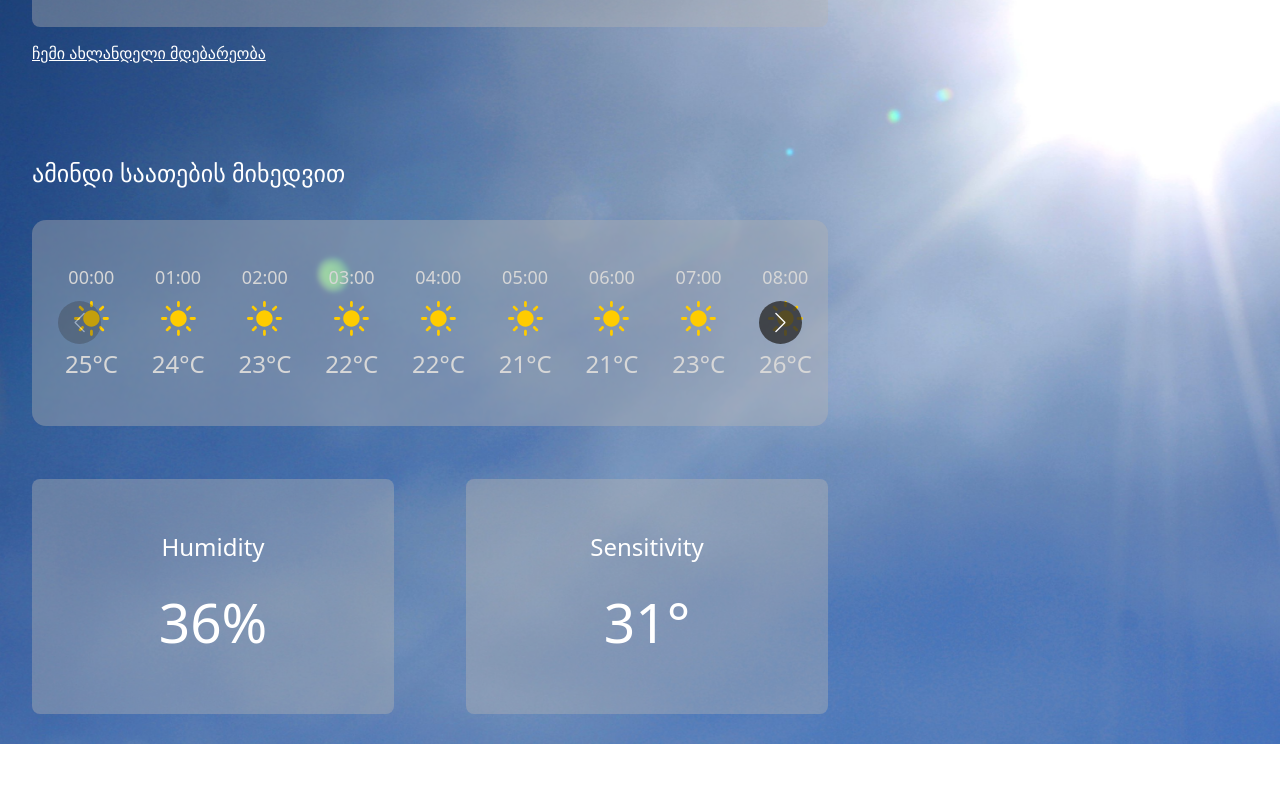
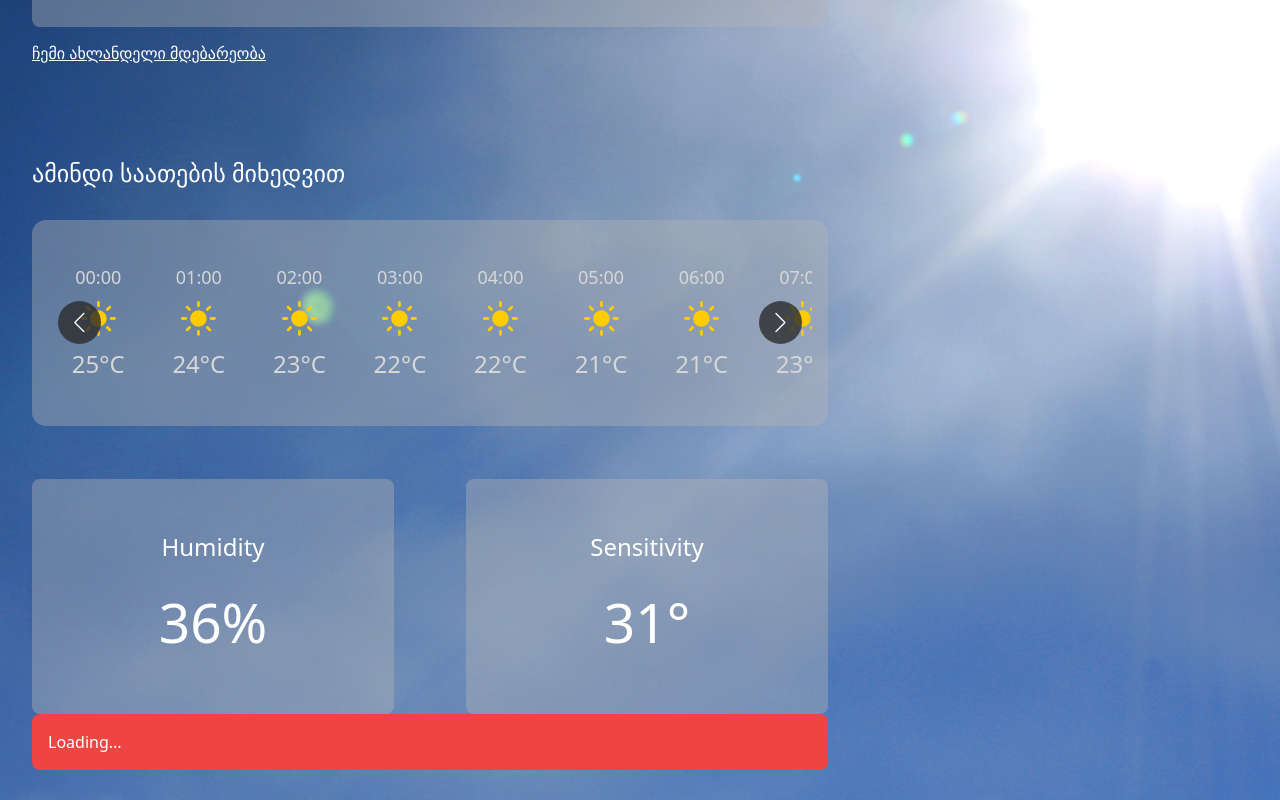
Before and after one commit to bibilashvili-nugo/weather-app, a React (Vite) app: page / in a window 1280 px wide. Shown: the part 354-1154 px from the top of the page. Before the commit the page ends 1098 px from the top, so only its background shows below. Built offline with nearby package versions, Linux system fonts and the light colour scheme; no server answers.

Commit message:
feat:add curent location

```diff
--- a/src/index.css
+++ b/src/index.css
@@ -15,38 +15,65 @@
 
 .hour-slide p {
   margin: 0;
-  font-size: 18px; /* Customize this to match your desired font size */
+  font-size: 18px;
 }
-
+.swiper-container {
+  position: relative;
+  z-index: -10;
+}
 .swiper-pagination {
   display: none;
 }
-/* Custom styling for Swiper navigation arrows */
+
 .swiper-button-next,
 .swiper-button-prev {
   width: 43.083px;
   height: 43.083px;
-  background-color: #2c2c2ecc; /* Circle background color */
-  border-radius: 50%; /* Make it circular */
+  background-color: #2c2c2ecc;
+  border-radius: 50%;
   display: flex;
   align-items: center;
   justify-content: center;
   flex-shrink: 0;
-  z-index: 10; /* Ensure it is above other content */
+  z-index: 10;
 }
 
 .swiper-button-next::after,
 .swiper-button-prev::after {
-  font-size: 20px; /* Adjust font size for the arrows */
-  color: #fff; /* Arrow color */
+  font-size: 20px;
+  color: #fff;
 }
 .swiper-slide {
   margin: 0 !important;
 }
+
+.swiper-button-prev {
+  left: 10px;
+}
+
+.swiper-button-next,
+.swiper-button-prev {
+  width: 43px;
+  height: 43px;
+  background-color: #2c2c2ecc;
+  border-radius: 50%;
+  display: flex;
+  align-items: center;
+  justify-content: center;
+  flex-shrink: 0;
+  z-index: 10;
+}
+
 .swiper-button-next {
-  right: 10px; /* Adjust position as needed */
+  right: 10px;
 }
 
 .swiper-button-prev {
-  left: 10px; /* Adjust position as needed */
+  left: 10px;
 }
+
+.swiper-button-next::after,
+.swiper-button-prev::after {
+  font-size: 20px;
+  color: #fff;
+}
--- /dev/null
+++ b/src/pageLeftSide/CurentLocation.jsx
@@ -0,0 +1,64 @@
+import { useState, useEffect } from "react";
+
+export default function CurrentLocation() {
+  const [address, setAddress] = useState({
+    city: "Loading...",
+    region: "Loading...",
+  });
+  const [error, setError] = useState(null);
+
+  useEffect(() => {
+    const fetchLocationDetails = async () => {
+      try {
+        navigator.geolocation.getCurrentPosition(
+          async (pos) => {
+            const { latitude, longitude } = pos.coords;
+            console.log("Latitude:", latitude, "Longitude:", longitude);
+
+            const url = `https://nominatim.openstreetmap.org/reverse?lat=${latitude}&lon=${longitude}&format=json`;
+            const response = await fetch(url);
+
+            if (!response.ok) {
+              throw new Error("Network response was not ok.");
+            }
+
+            const data = await response.json();
+            console.log("API Response:", data);
+
+            if (data && data.address) {
+              const city =
+                data.address.city ||
+                data.address.town ||
+                data.address.village ||
+                "Unknown";
+              const region =
+                data.address.state || data.address.region || "Unknown";
+              setAddress({ city, region });
+            } else {
+              setAddress({ city: "Unknown", region: "Unknown" });
+            }
+          },
+          (error) => {
+            setError("Error fetching location: " + error.message);
+          }
+        );
+      } catch (error) {
+        setError("Error fetching location details: " + error.message);
+      }
+    };
+
+    fetchLocationDetails();
+  }, []);
+
+  return (
+    <div className="bg-red-500 p-4 rounded-lg">
+      {error ? (
+        <p className="text-white">{error}</p>
+      ) : (
+        <div>
+          <p className="text-white">{address.city}</p>
+        </div>
+      )}
+    </div>
+  );
+}
--- a/src/pageLeftSide/LeftSide.jsx
+++ b/src/pageLeftSide/LeftSide.jsx
@@ -4,6 +4,7 @@ import Humidity from "./Humidity";
 import Sensitivity from "./Sensitivity";
 import TemprichaByHours from "./TemprichaByHours";
 import { hourlyData } from "./hourlyData";
+import CurrentLocation from "./CurentLocation";
 
 export default function LeftSide() {
   const { t } = useTranslation();
@@ -24,6 +25,7 @@ export default function LeftSide() {
         <Humidity />
         <Sensitivity />
       </div>
+      <CurrentLocation />
     </div>
   );
 }
--- a/src/pageLeftSide/TemprichaByHours.jsx
+++ b/src/pageLeftSide/TemprichaByHours.jsx
@@ -2,6 +2,7 @@ import { useEffect, useRef } from "react";
 import { Swiper, SwiperSlide } from "swiper/react";
 import { Navigation, Pagination } from "swiper/modules";
 import "swiper/swiper-bundle.css";
+import PropTypes from "prop-types";
 
 export default function TemprichaByHours({ hourlyData }) {
   const swiperRef = useRef(null);
@@ -13,7 +14,7 @@ export default function TemprichaByHours({ hourlyData }) {
   };
 
   useEffect(() => {
-    const swiperInstance = swiperRef.current.swiper;
+    const swiperInstance = swiperRef.current?.swiper;
     if (swiperInstance) {
       swiperInstance.on("reachEnd", handleReachEnd);
     }
@@ -43,10 +44,10 @@ export default function TemprichaByHours({ hourlyData }) {
         breakpoints={{
           640: { slidesPerView: 3 },
           768: { slidesPerView: 5 },
-          1024: { slidesPerView: 8 },
+          1024: { slidesPerView: 7 },
         }}
         slideToClickedSlide
-        loop={false}
+        loop={true}
         className="swiper-container"
         style={{ overflow: "hidden" }}
       >
@@ -56,8 +57,8 @@ export default function TemprichaByHours({ hourlyData }) {
             className="p-4 flex gap-[10px] flex-col items-center"
           >
             <p className="text-[18px] text-[#D7D7D7] font-[400]">{hour.time}</p>
-            <img className="w-[35px]  h-[35px]" src={hour.icon} alt="" />
-            <p className="text-[24px]  text-[#D7D7D7] font-[400]">
+            <img className="w-[35px] h-[35px]" src={hour.icon} alt="" />
+            <p className="text-[24px] text-[#D7D7D7] font-[400]">
               {hour.temp}°C
             </p>
           </SwiperSlide>
@@ -66,3 +67,13 @@ export default function TemprichaByHours({ hourlyData }) {
     </div>
   );
 }
+
+TemprichaByHours.propTypes = {
+  hourlyData: PropTypes.arrayOf(
+    PropTypes.shape({
+      time: PropTypes.string.isRequired,
+      icon: PropTypes.string.isRequired,
+      temp: PropTypes.number.isRequired,
+    })
+  ).isRequired,
+};
--- a/src/pageLeftSide/hourlyData.js
+++ b/src/pageLeftSide/hourlyData.js
@@ -23,8 +23,6 @@ export const hourlyData = [
   { time: "21:00", temp: 26, icon: "/weatherIcons/filled sun.svg" },
   { time: "22:00", temp: 25, icon: "/weatherIcons/filled sun.svg" },
   { time: "23:00", temp: 24, icon: "/weatherIcons/filled sun.svg" },
-
-  // Next day
   { time: "00:00", temp: 23, icon: "/weatherIcons/filled sun.svg" },
   { time: "01:00", temp: 22, icon: "/weatherIcons/filled sun.svg" },
   { time: "02:00", temp: 22, icon: "/weatherIcons/filled sun.svg" },
```
